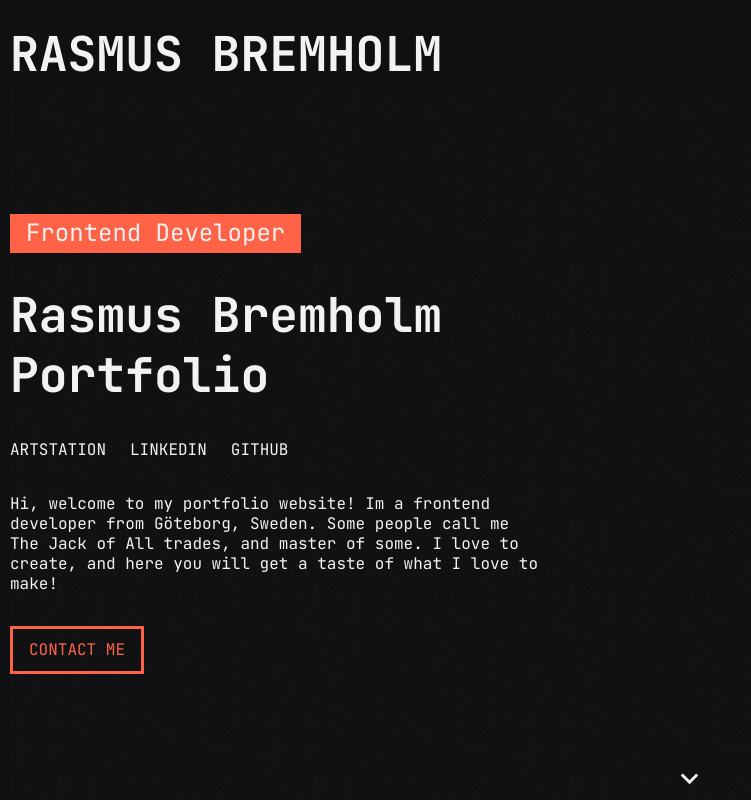
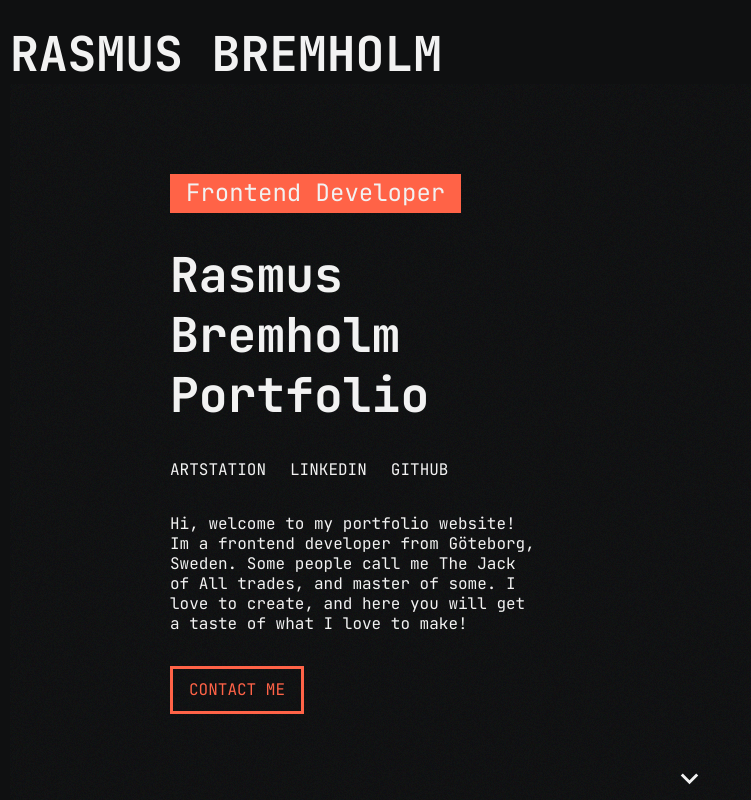
Before and after one commit to visceral89/portfolio2023, a Next.js app: page / in a window 1280 px wide. Shown: the top 800 px of the page, without its empty margins (0-751 px from the left). Built offline with nearby package versions, Linux system fonts and the light colour scheme.

Commit message:
Update Hero.module.scss

```diff
--- a/src/app/styles/Hero.module.scss
+++ b/src/app/styles/Hero.module.scss
@@ -1,4 +1,5 @@
 @import "../utils/variables";
+@import "../utils/mixins";
 
 .heroSection {
 	position: relative;
@@ -34,7 +35,10 @@
 	justify-content: center;
 	align-items: flex-start;
 	margin-right: $spacing-lg;
-	//padding-left: $spacing-elite;
+	padding-left: $spacing-elite;
+	@include respond-to(laptop) {
+		padding-left: 1rem;
+	}
 }
 .titleLinks {
 	display: flex;
```
